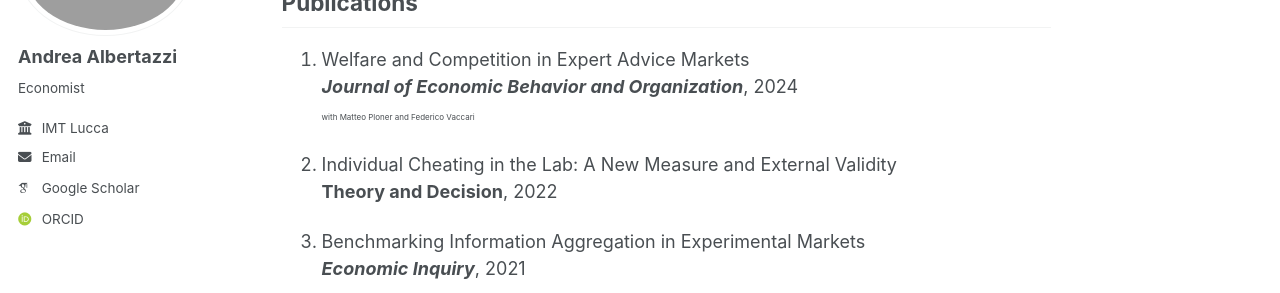
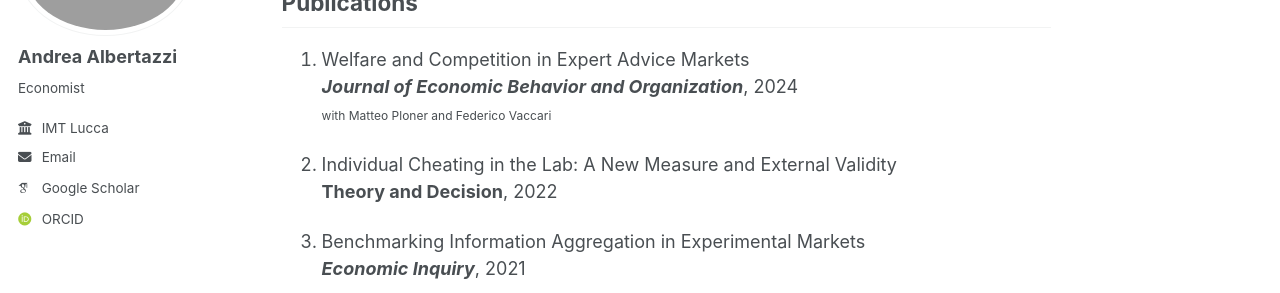
Before and after one commit to tazze87/tazze87.github.io, a Jekyll site: the page built from _pages/about.md, in a window 1280 px wide. Shown: the part 197-490 px from the top of the page. Built offline with Jekyll 4.4.1, drawn with Linux system fonts in a browser that asks for light colours; some web fonts are replaced; a script that is not in the unit is left out.

Commit message:
Update about.md

```diff
--- a/_pages/about.md
+++ b/_pages/about.md
@@ -8,7 +8,7 @@ author_profile: true
 ## Publications
 1. Welfare and Competition in Expert Advice Markets<br>
     ***Journal of Economic Behavior and Organization***, 2024<br>
-    <span style="font-size:8px;">with Matteo Ploner and Federico Vaccari</span>
+    <span style="font-size:12px;">with Matteo Ploner and Federico Vaccari</span>
 
 2. Individual Cheating in the Lab: A New Measure and External Validity<br>
     **Theory and Decision**, 2022
```
